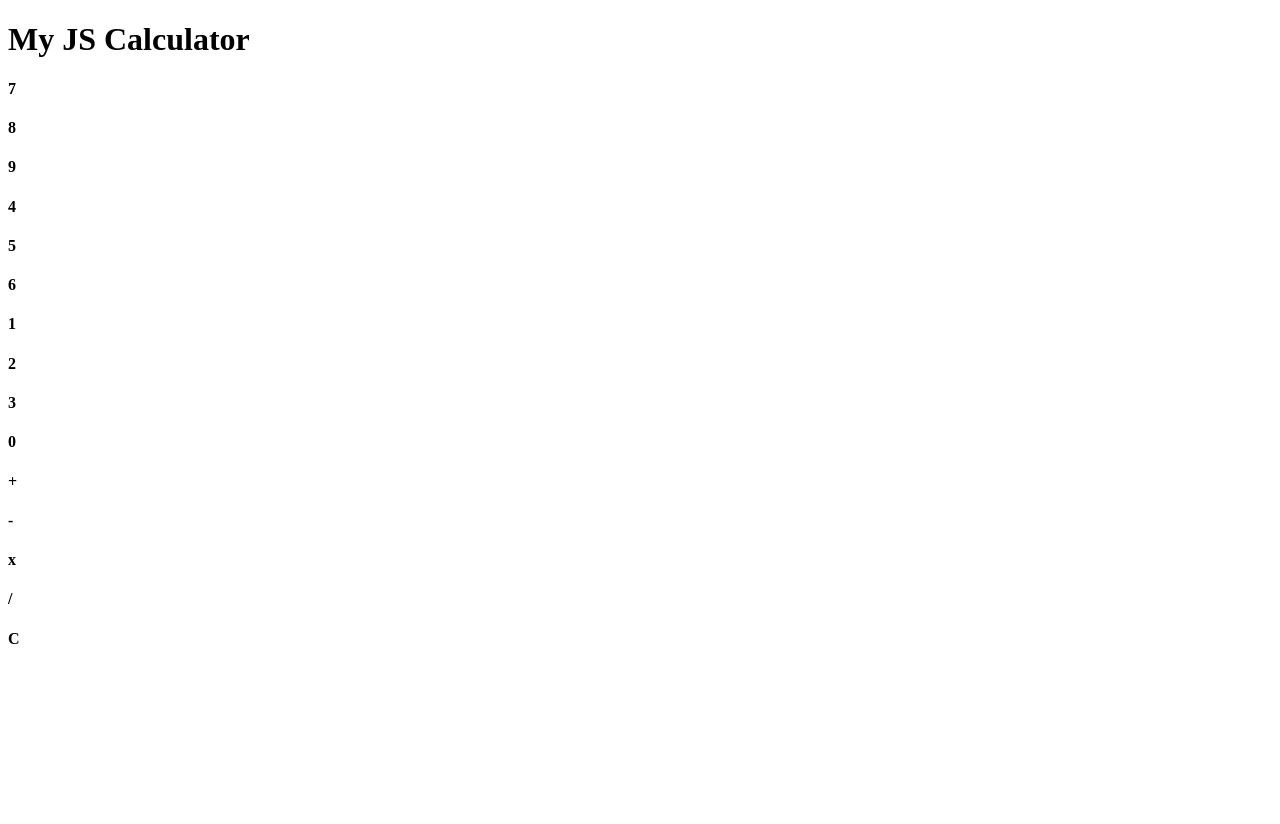
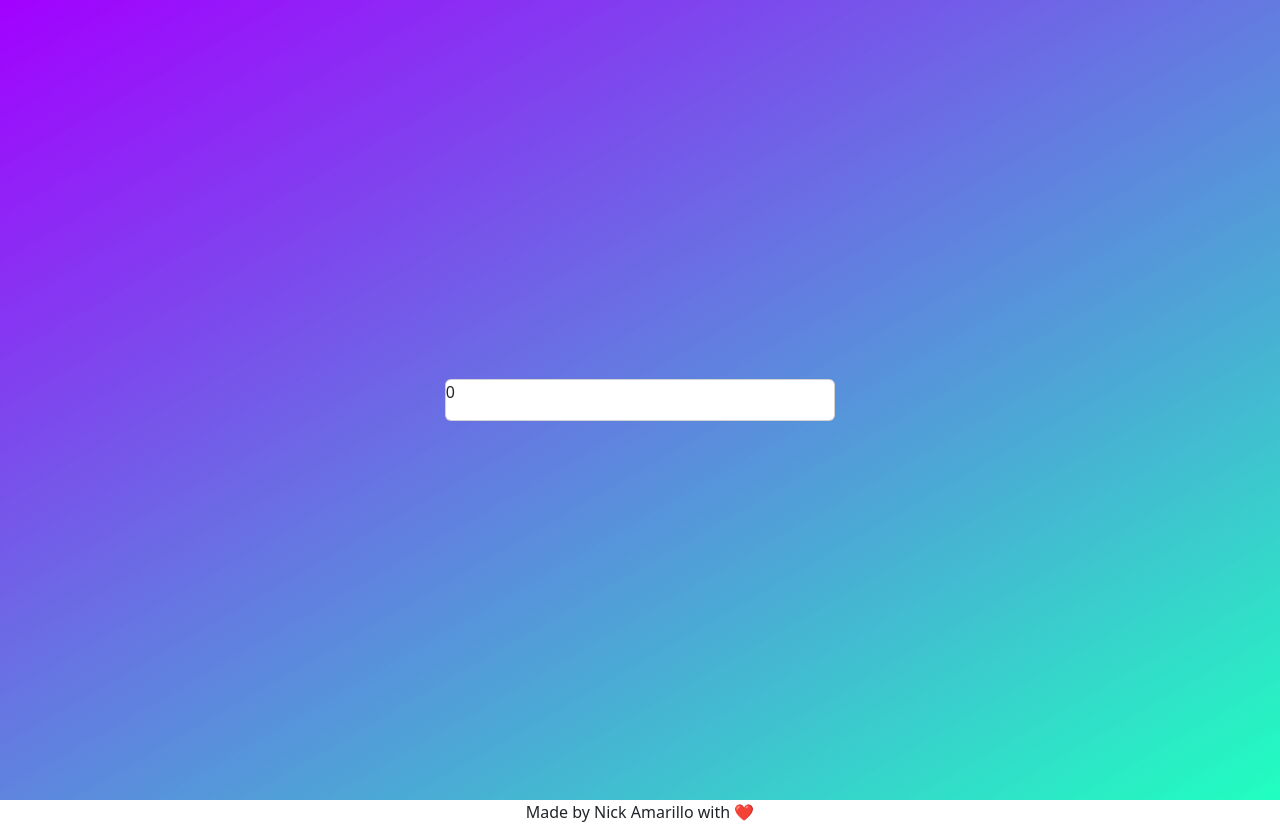
Before and after one commit to nicholasamarillo/my-calculator, a plain HTML site: page index.html in a window 1280 px wide. Before the commit the page ends 800 px from the top, so only its background shows below. Drawn offline with nearby package versions, Linux system fonts and the light colour scheme.

Commit message:
deleted previous model and restarted

```diff
--- a/css/styles.css
+++ b/css/styles.css
@@ -0,0 +1,17 @@
+body{
+    background-color: white;
+    background-image: linear-gradient(150deg, #a200ff, #00ffb7df);
+    width: 100%;
+    height: 100vh;
+
+}
+.container{
+    display: flex;
+    justify-content: center;
+    align-items: center;
+    height:100vh;
+}
+
+footer{
+    background-color: white;
+}
--- a/index.html
+++ b/index.html
@@ -4,38 +4,21 @@
     <meta charset="UTF-8">
     <meta http-equiv="X-UA-Compatible" content="IE=edge">
     <meta name="viewport" content="width=device-width, initial-scale=1.0">
-    <title>My JS Calculator</title>
+    <link href="https://cdn.jsdelivr.net/npm/bootstrap@5.3.0-alpha1/dist/css/bootstrap.min.css" rel="stylesheet" integrity="sha384-GLhlTQ8iRABdZLl6O3oVMWSktQOp6b7In1Zl3/Jr59b6EGGoI1aFkw7cmDA6j6gD" crossorigin="anonymous">    <title>My JS Calculator</title>
+    <link rel="stylesheet" href="css/styles.css">
 </head>
 <body>
-    <header>
-        <h1>My JS Calculator</h1>
-    </header>
-    <div class="container">
-        <div class="output-container">
+    <div class = "container">
+        <div class = "card" style = "width: 35%">
+            <div class = "output">
+                <p>0</p>
+            </div>
+            <div class = "">
 
-        </div>
-
-        <div class="numbers">
-            <h4 class="num-buttons">7</h4>
-            <h4 class="num-buttons">8</h4>
-            <h4 class="num-buttons">9</h4>
-            <h4 class="num-buttons">4</h4>
-            <h4 class="num-buttons">5</h4>
-            <h4 class="num-buttons">6</h4>
-            <h4 class="num-buttons">1</h4>
-            <h4 class="num-buttons">2</h4>
-            <h4 class="num-buttons">3</h4>
-            <h4 class="num-buttons">0</h4>
-        </div>
-
-        <div class="alg-functions">
-            <h4 class = "func-buttons">+</h4>
-            <h4 class = "func-buttons">-</h4>
-            <h4 class = "func-buttons">x</h4>
-            <h4 class = "func-buttons">/</h4>
-            <h4 class = "func-buttons">C</h4>
+            </div>
         </div>
     </div>
 
 </body>
+<footer class = "text-center">Made by Nick Amarillo with ❤️</footer>
 </html>
```
